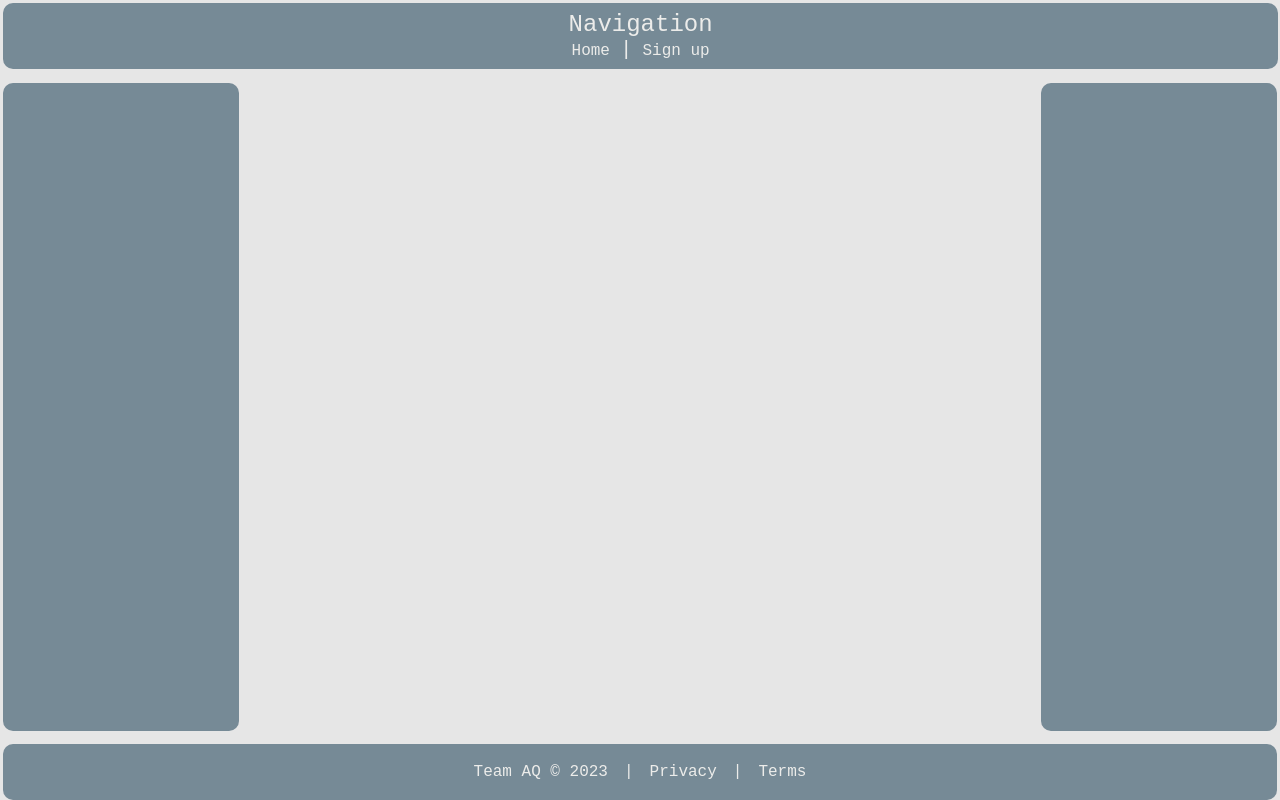
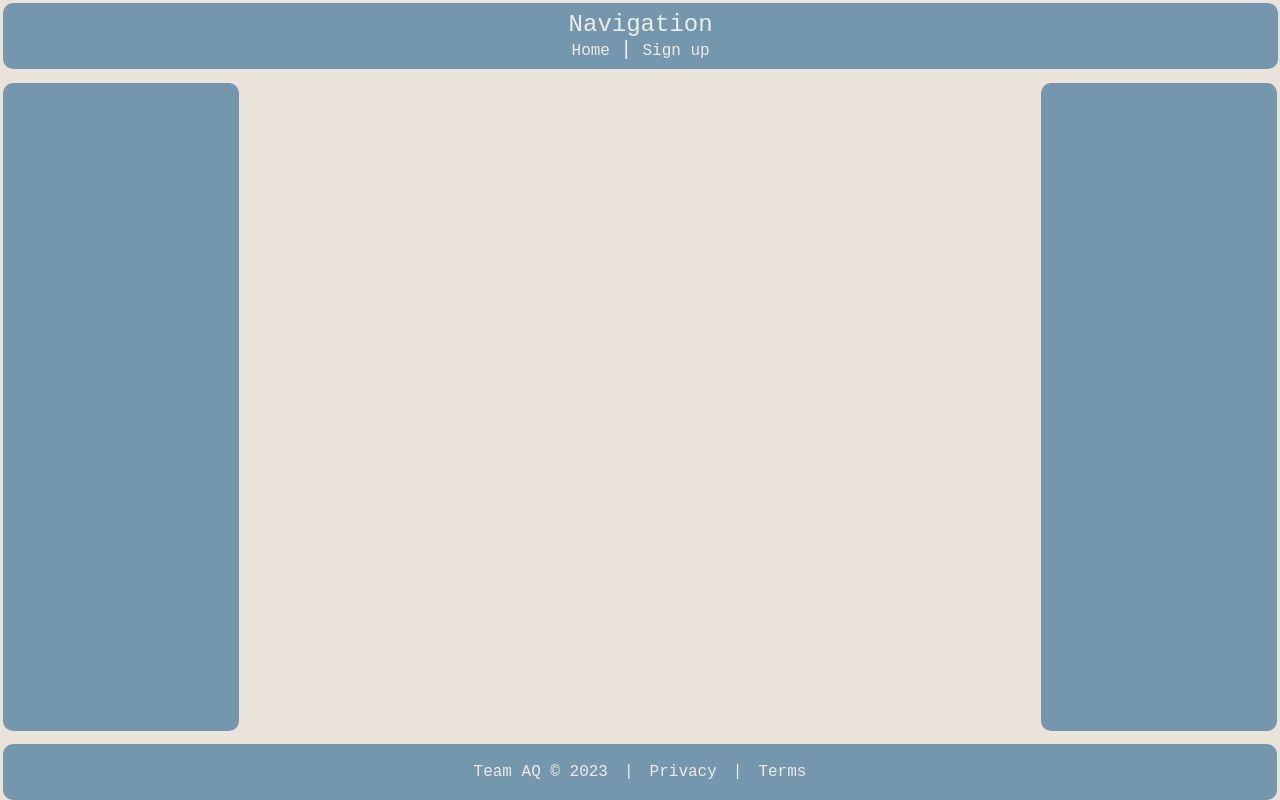
Before and after one commit to EliisabetK/CinemaSpotlight, a Vue app: page /signupview in a window 1280 px wide. Built offline with nearby package versions, Linux system fonts and the light colour scheme; no server answers.

Commit message:
Changed the colors again

```diff
--- a/src/App.vue
+++ b/src/App.vue
@@ -26,7 +26,7 @@ body {
   font-family: monospace, sans-serif;
   margin: 0;
   padding: 0.2em;
-  background-color: #E6E6E6
+  background-color: #eae3d9
 }
 
   /* Home page CSS elements */
@@ -50,7 +50,7 @@ body {
 
   .left-column, .right-column {
     flex: 1;
-    background-color: #768A96;
+    background-color: #7597ad;
     border-radius: 10px;
     margin-top: 5em;
     position: sticky;
@@ -79,12 +79,12 @@ body {
   }
 
   main > div > div { /*child selector*/
-    background-color: #aabdc9;
+    background-color: #CBCDBC;
     border-radius: 10px;
   }
 
   p { /*descendant selector?*/
-    color: #29353C;
+    color: #293c2e;
     font-size: 1.5em;
     margin-bottom: 0.25em;
   }
@@ -116,13 +116,13 @@ body {
       font-size: 0.9em;
     }
     .profile-image + p {
-      color: #29353C;
+      color: #293c2e;
       font-size: 1em;
     }
   }
 
   .username {
-    color: #29353C;
+    color: #293c2e;
     margin-top: -2.7em;
     margin-left: 3.3em;
     margin-bottom: 2em;
@@ -134,7 +134,7 @@ body {
   .post-header p{
     font-size: 1.1em;
     margin-top: -1.2em;
-    color: #43494d;
+    color: #454d43;
   }
 
 </style>
--- a/src/components/Footer.vue
+++ b/src/components/Footer.vue
@@ -19,7 +19,7 @@
   <style scoped>
   .footer {
   display: flex;
-  background-color: #768A96;
+  background-color: #7597ad;
   align-items: center;
   justify-content: space-evenly;
   position: fixed;
--- a/src/components/Header.vue
+++ b/src/components/Header.vue
@@ -21,7 +21,7 @@
   background-position-x: center;
   width: 99.6%;
   padding: .5em 0em .5em 0em;
-  background-color: #768A96;
+  background-color: #7597ad;
   border-radius: 10px;
   display: flex;
   flex-direction: column;
@@ -41,7 +41,7 @@
   font-size: 1em;
 }
 .header a:hover {
-  color: #afcef1;
+  color: #E4C49E;
   text-decoration: none;
   font-size: 1em;
 }
```
